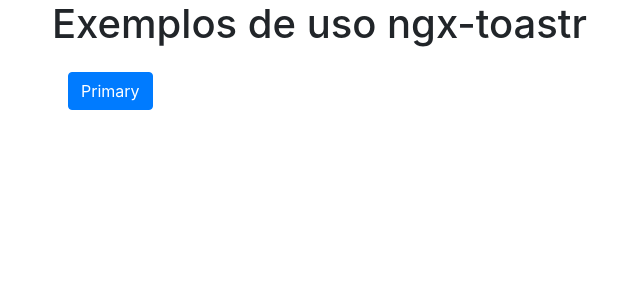
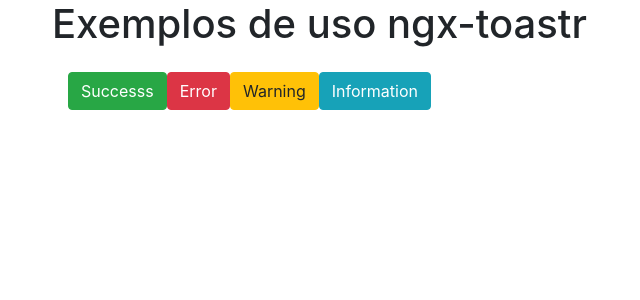
Before and after one commit to grabowskidaniel/ngx-toastr-sample, an Angular app: page / in a window 1280 px wide. Shown: the top 300 px of the page, without its empty margins (33-673 px from the left). Built offline with nearby package versions, Linux system fonts and the light colour scheme.

Commit message:
exemplos toastr

```diff
--- a/src/app/app.component.html
+++ b/src/app/app.component.html
@@ -5,8 +5,17 @@
   </div>
 
   <div style="padding: 1rem;">
-    <button type="button" class="btn btn-primary" (click)="openToastr()">
-      Primary
+    <button type="button" class="btn btn-success" (click)="openToastrSuccess()">
+      Successs
+    </button>
+    <button type="button" class="btn btn-danger" (click)="openToastrError()">
+      Error
+    </button>
+    <button type="button" class="btn btn-warning" (click)="openToastrWarning()">
+      Warning
+    </button>
+    <button type="button" class="btn btn-info" (click)="openToastrInfo()">
+      Information
     </button>
   </div>
 </div>
--- a/src/app/app.component.ts
+++ b/src/app/app.component.ts
@@ -1,4 +1,5 @@
 import { Component } from '@angular/core';
+import { Message } from './notification/message.model';
 import { NotificationService } from './notification/notification.service';
 
 @Component({
@@ -9,7 +10,35 @@
 export class AppComponent {
   constructor(private notificationService: NotificationService) {}
 
-  openToastr(): void {
-    this.notificationService.show();
+  openToastrSuccess(): void {
+    const message: Message = {
+      message: 'Mensagem sucesso'
+    };
+
+    this.notificationService.success(message);
+  }
+
+  openToastrError(): void {
+    const message: Message = {
+      message: 'Mensagem erro'
+    };
+
+    this.notificationService.error(message);
+  }
+
+  openToastrWarning(): void {
+    const message: Message = {
+      message: 'Mensagem alerta'
+    };
+
+    this.notificationService.warning(message);
+  }
+
+  openToastrInfo(): void {
+    const message: Message = {
+      message: 'Mensagem informação'
+    };
+
+    this.notificationService.info(message);
   }
 }
--- /dev/null
+++ b/src/app/notification/message.model.ts
@@ -0,0 +1,5 @@
+export interface Message {
+  message: string;
+  timeout?: number;
+  closeButton?: boolean;
+}
--- a/src/app/notification/ngx-toastr.service.ts
+++ b/src/app/notification/ngx-toastr.service.ts
@@ -1,5 +1,5 @@
 import { Injectable } from '@angular/core';
-import { ToastrService } from 'ngx-toastr';
+import { IndividualConfig, ToastrService } from 'ngx-toastr';
 
 @Injectable({
   providedIn: 'root'
@@ -7,7 +7,26 @@
 export class NgxToastrService {
   constructor(private toastr: ToastrService) {}
 
-  show() {
-    this.toastr.success('Hello world!', 'Toastr fun!');
+  individualConfig: Partial<IndividualConfig> = {
+    positionClass: 'toast-top-full-width',
+    progressBar: true
+  };
+
+  show(message, type) {
+    /* this.toastr.show(message.message, '', this.individualConfig, type); */
+    switch (type) {
+      case 'success':
+        this.toastr.success(message.message, '', this.individualConfig);
+        break;
+      case 'error':
+        this.toastr.error(message.message, '', this.individualConfig);
+        break;
+      case 'warning':
+        this.toastr.warning(message.message, '', this.individualConfig);
+        break;
+      case 'info':
+        this.toastr.info(message.message, '', this.individualConfig);
+        break;
+    }
   }
 }
--- a/src/app/notification/notification.service.ts
+++ b/src/app/notification/notification.service.ts
@@ -7,7 +7,19 @@
 export class NotificationService {
   constructor(private ngxToastrService: NgxToastrService) {}
 
-  show() {
-    this.ngxToastrService.show();
+  success(message) {
+    this.ngxToastrService.show(message, 'success');
+  }
+
+  error(message) {
+    this.ngxToastrService.show(message, 'error');
+  }
+
+  warning(message) {
+    this.ngxToastrService.show(message, 'warning');
+  }
+
+  info(message) {
+    this.ngxToastrService.show(message, 'info');
   }
 }
```
